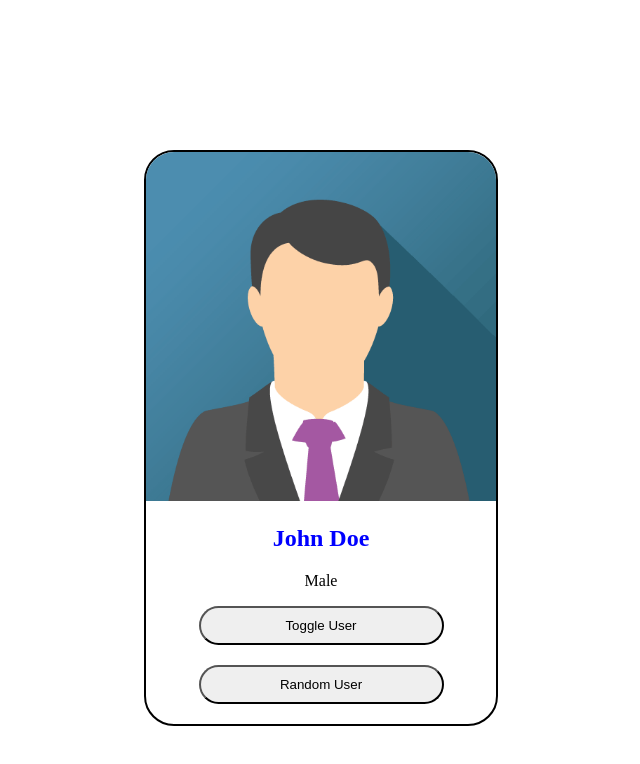
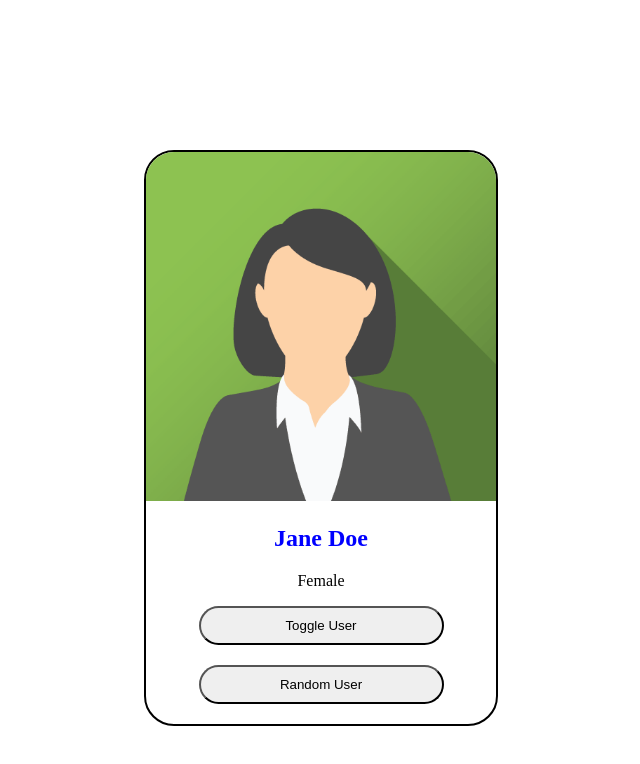
Before and after one commit to dsathwika/WebDev, a website: page Frontend/index.html in a window 1280 px wide. Both pictures are taken after a click on the button "Toggle User". Shown: the whole page, without its empty margins (319-959 px from the left). Drawn offline with Linux system fonts and the light colour scheme.

Commit message:
added toggle users

```diff
--- a/Frontend/index.html
+++ b/Frontend/index.html
@@ -8,10 +8,10 @@
 </head>
 <body>
     <div class="card">
-        <img src="john.png" alt="John Doe" class="profile-image">
-        <h2>John Doe</h2>
-        <p>Male</p>
-         <button>Toggle User</button><br>
+        <img src="john.png" alt="John Doe" class="profile-image" id="user-image">
+        <h2  id="user-name">John Doe</h2>
+        <p id="user-gender">Male</p>
+         <button onclick="toggleUser()">Toggle User</button><br>
          <button>Random User</button>
     </div>
 
--- a/Frontend/index.js
+++ b/Frontend/index.js
@@ -1 +1,26 @@
-alert("Welcome to Web Bootcamp")
+//alert("Welcome to Web Bootcamp")
+var users=[
+    {
+        "name":"John Doe",
+        "gender":"Male",
+        "image":"john.png"
+    },
+    {
+        "name":"Jane Doe",
+        "gender":"Female",
+        "image":"jane.png"
+    }
+]
+
+var curId=0;
+function toggleUser(){
+    curId=(curId+1) % 2;
+
+    var userName=document.getElementById("user-name");
+    var userGender=document.getElementById("user-gender");
+    var userImage=document.getElementById("user-image");
+
+    userName.innerHTML=users[curId].name;
+    userGender.innerHTML=users[curId].gender;
+    userImage.src=users[curId].image;
+}
```
